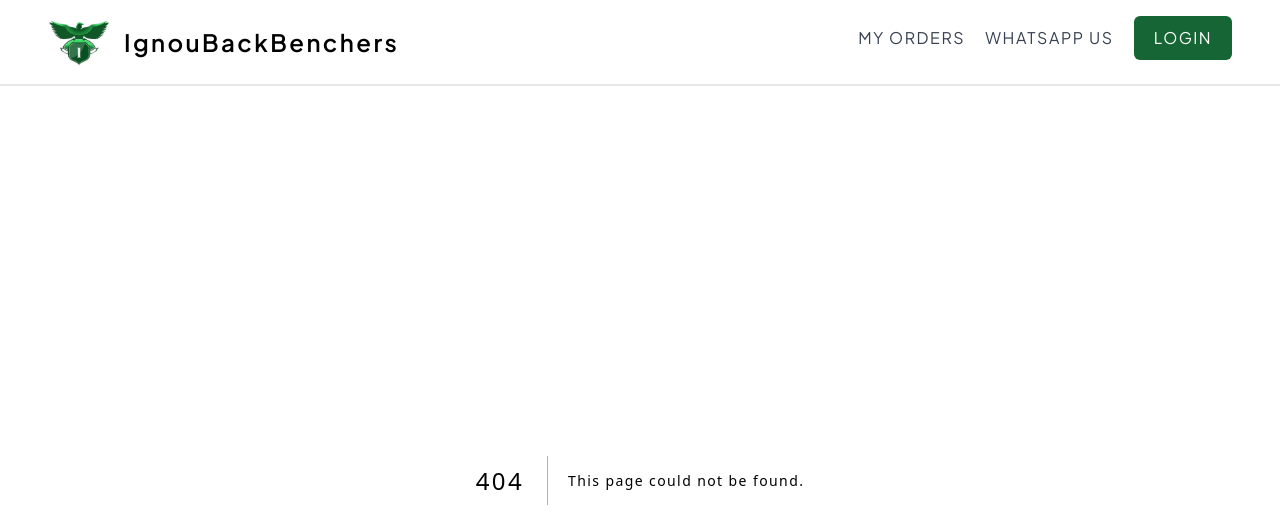
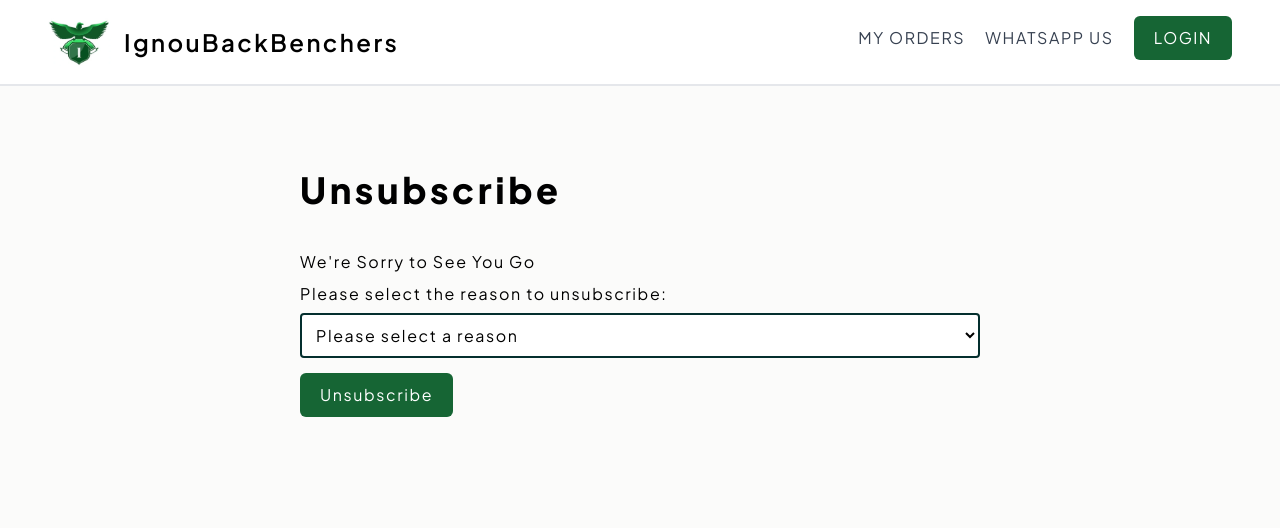
Before and after one commit to mesachinjakhar/ignoubackbenchers.com-nextjs, a Next.js app: page /unsubscribe/1 in a window 1280 px wide. Before the commit this address had no page. Shown: the top 528 px of the page. Built offline with nearby package versions, Linux system fonts and the light colour scheme.

Commit message:
unsubscribe page added

```diff
--- /dev/null
+++ b/app/unsubscribe/[email]/page.jsx
@@ -0,0 +1,65 @@
+"use client";
+
+import { useEffect, useState } from "react";
+import { useParams } from "next/navigation";
+
+const UnsubscribeConfirmation = () => {
+  const [response, setResponse] = useState(null);
+  const { email } = useParams();
+  console.log(email);
+
+  function handleUnsubscribe() {
+    setResponse({ status: "unsubscribed" });
+  }
+
+  function handleSubscribeAgain() {
+    setResponse(null);
+  }
+
+  return (
+    <div>
+      {response === null ? (
+        <div className="container px-[300px] mt-[7%] xs:px-[30px]">
+          <h1>Unsubscribe</h1>
+          <div className="unsubscribe">
+            <h3>We're Sorry to See You Go</h3>
+            <p className="mt-2">Please select the reason to unsubscribe: </p>
+            <select>
+              <option value="">Please select a reason</option>
+              <option value="no_longer_needed">No longer needed</option>
+              <option value="did_not_subscribe">Did not subscribe</option>
+              <option value="unwanted_emails">Unwanted emails</option>
+              <option value="other">Other</option>
+            </select>
+            <button className="subscribe-btn" onClick={handleUnsubscribe}>
+              Unsubscribe
+            </button>
+          </div>
+        </div>
+      ) : (
+        <div className="container px-[300px] mt-[7%] xs:px-[30px]">
+          <h1>Unsubscribe</h1>
+          <div className="unsubscribe">
+            <h3>We're Sorry to See You Go</h3>
+            <p className="mt-2">
+              You've successfully unsubscribed. We respect your decision and
+              will make sure no further emails are sent to your inbox.
+            </p>
+            <p className="mt-2">
+              If you change your mind, you can easily subscribe again by
+              clicking the button below:
+            </p>
+            <button
+              className="subscribe-btn mt-4"
+              onClick={handleSubscribeAgain}
+            >
+              Subscribe Again
+            </button>
+          </div>
+        </div>
+      )}
+    </div>
+  );
+};
+
+export default UnsubscribeConfirmation;
--- /dev/null
+++ b/app/unsubscribe/page.jsx
@@ -0,0 +1,39 @@
+"use client";
+
+import { useState } from "react";
+import { useRouter } from "next/navigation";
+
+const Unsubscribe = () => {
+  const [email, setEmail] = useState("");
+
+  const router = useRouter();
+
+  function handleEmailChange(e) {
+    setEmail(e.target.value);
+  }
+
+  function handleSubmit(e) {
+    e.preventDefault();
+    router.push(`/unsubscribe/${email}`);
+  }
+
+  return (
+    <div className="login px-[300px] mt-[7%] xs:px-[30px]">
+      <h1>Unsubscribe</h1>
+      <form className="login-form">
+        <label>Email:</label>
+        <input
+          type="email"
+          placeholder="sahil@gmail.com"
+          value={email}
+          onChange={handleEmailChange}
+        ></input>
+        <button type="submit" onClick={handleSubmit}>
+          Continue
+        </button>
+      </form>
+    </div>
+  );
+};
+
+export default Unsubscribe;
```
